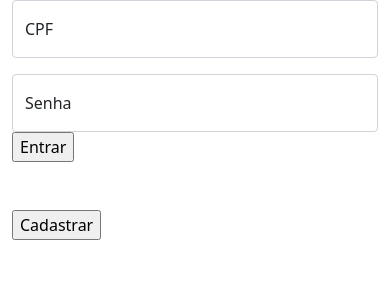
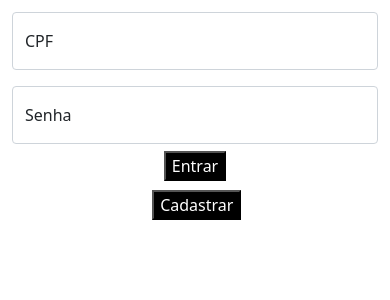
Before and after one commit to grm1003/CadastroPHP, a PHP site: page /login.php in a window 390 px wide. Shown: the top 300 px of the page. Run offline with PHP 8.4, Linux system fonts and the light colour scheme.

Commit message:
Ajuste Layout para melhorar

```diff
--- a/login.php
+++ b/login.php
@@ -3,9 +3,10 @@
 <head>
     <title>Aprendendo PHP</title>
     <link href="https://cdn.jsdelivr.net/npm/bootstrap@5.0.2/dist/css/bootstrap.min.css" rel="stylesheet" integrity="sha384-EVSTQN3/azprG1Anm3QDgpJLIm9Nao0Yz1ztcQTwFspd3yD65VohhpuuCOmLASjC" crossorigin="anonymous">
+    <link rel="stylesheet" href="style.css">
 </head>
 <body>
-<form action="" method="POST" class="col-sm-12 col-md-8 col-xl-6 container center">
+<form action="" method="POST" class="col-sm-12 col-md-8 col-xl-6 container center box-input">
             <div class="form-floating mb-3">
                 <input type="text" class="form-control" id="usuario" name="usuario" placeholder="111111111">
                 <label for="floatingInput">CPF</label>
@@ -14,11 +15,13 @@
                 <input type="password" class="form-control" id="senha" name="senha" placeholder="Senha">
                 <label for="floatingPassword">Senha</label>
             </div>
-            <input type="submit" value="Entrar"/>
+            <div class="d-flex justify-content-center">
+            <input class="botao" type="submit" value="Entrar"/>
+            </div>
         </form>
-        <div class="container mt-5">
-            <form action="cadastro.php" method="post">
-            <input type="submit" value="Cadastrar">
+        <div class="d-flex justify-content-center ">
+            <form  action="cadastro.php" method="post">
+                <input class="botao" type="submit" value="Cadastrar">
             </form>
         </div>
 <?php
--- /dev/null
+++ b/style.css
@@ -0,0 +1,10 @@
+.box-input{
+    margin-top: 3%;
+
+}
+
+.botao{
+    margin: 2%;
+    color: #fff;
+    background-color: #000;
+}
--- a/tabela.js
+++ b/tabela.js
@@ -0,0 +1,3 @@
+$(document).ready(function () {
+    $('#userTable').DataTable();
+});
```
Also changed, not shown: cadastro.php (+10 -6 lines), tabela-usuarios.php (+4 -3 lines).
